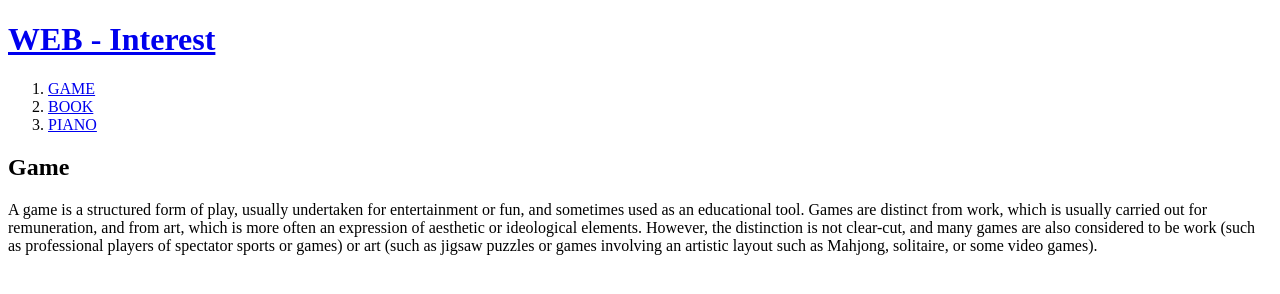
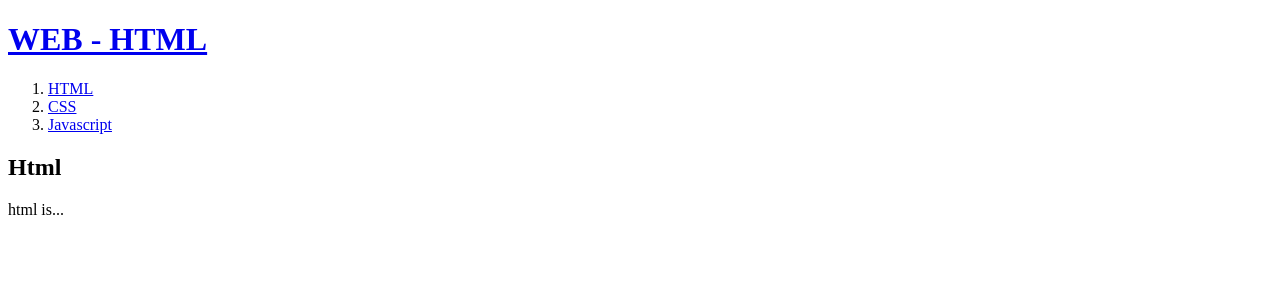
Before and after one commit to wolves7738/web1, a plain HTML site: page 1.html in a window 1280 px wide. Drawn offline with Linux system fonts and the light colour scheme.

Commit message:
Update 1.html

```diff
--- a/1.html
+++ b/1.html
@@ -1,18 +1,17 @@
 <!DOCTYPE html>
 <html>
 <head>
-  <title>WEB1 - GAME</title>
+  <title>WEB1 - Html</title>
   <meta charset="utf-8">
 </head>
 <body>
-  <h1><a href="index.html">WEB - Interest</a></h1>
+  <h1><a href="index.html">WEB - HTML</a></h1>
   <ol>
-  <li><a href="1.html">GAME</a></li>
-  <li><a href="2.html">BOOK</a></li>
-  <li><a href="3.html">PIANO</a></li>
+  <li><a href="1.html">HTML</a></li>
+  <li><a href="2.html">CSS</a></li>
+  <li><a href="3.html">Javascript</a></li>
   </ol>
-  <h2>Game</h2>
-  <p>A game is a structured form of play, usually undertaken for entertainment or fun, and sometimes used as an educational tool. Games are distinct from work, which is usually carried out for remuneration, and from art, which is more often an expression of aesthetic or ideological elements. However, the distinction is not clear-cut, and many games are also considered to be work (such as professional players of spectator sports or games) or art (such as jigsaw puzzles or games involving an artistic layout such as Mahjong, solitaire, or some video games).</p>
-
+  <h2>Html</h2>
+  <p>html is...</p>
 </body>
 </html>
```
